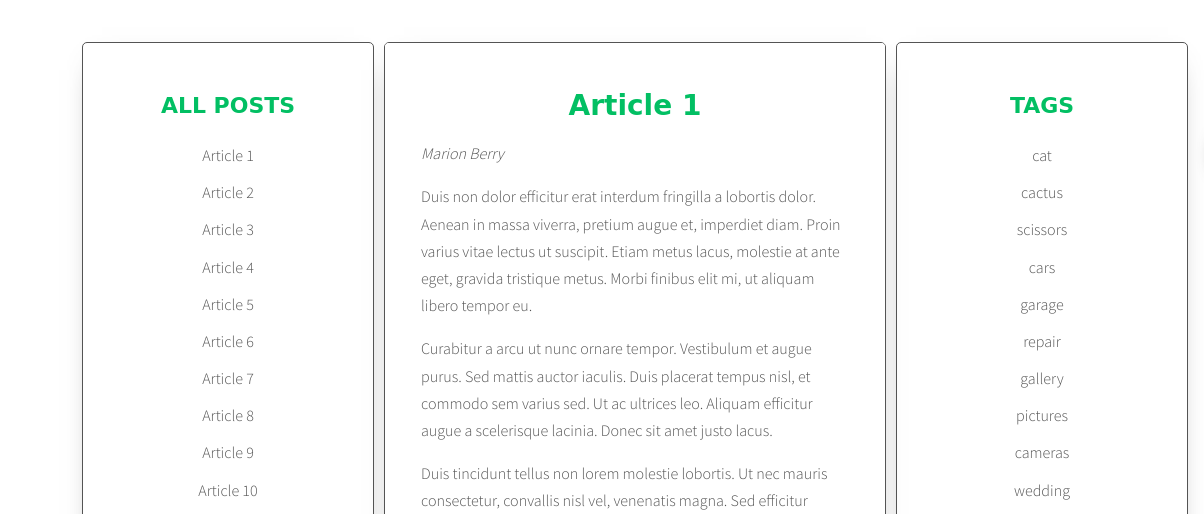
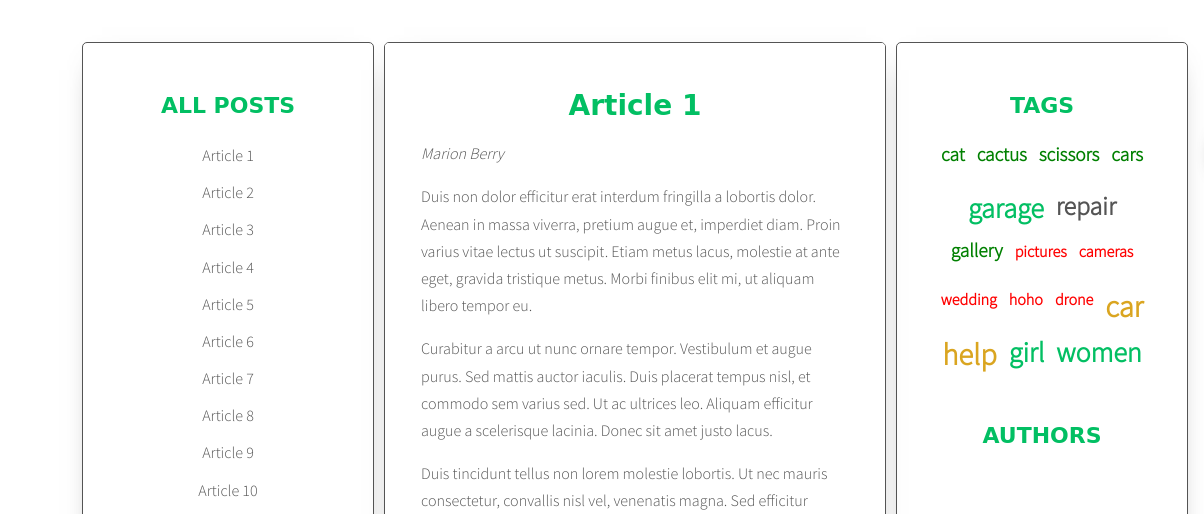
Before and after one commit to thempower/5.javascript-blog, a website: page index.html in a window 1280 px wide. Shown: the part 286-800 px from the top of the page, 0-1204 px from the left. Drawn offline with nearby package versions, Linux system fonts and the light colour scheme; a web font is replaced by a local one.

Commit message:
finished tags cloud

```diff
--- a/sass/style.scss
+++ b/sass/style.scss
@@ -232,7 +232,49 @@ header {
     margin: 0 10px 0 0;
   }
 }
+//TAGS
+.tags {
+  font-size: 20px;
+  font-weight: bold;
+  width: 100%;
+  display: inline-flex;
+  flex-direction: row;
+  flex-wrap: wrap;
+  justify-content: center;
+  align-items: center;
+  gap: 12px;
+  margin-bottom: 48px;
 
+  li {
+    padding: 0;
+    margin: 0;
+    height: 36px;
+  }
+}
+.tag-size-1 {
+  font-size: 1rem;
+  color: red;
+}
+
+.tag-size-2 {
+  font-size: 1.2rem;
+  color: green
+}
+
+.tag-size-3 {
+  font-size: 1.4em;
+  color: $green-color
+}
+
+.tag-size-4 {
+  font-size: 1.6rem;
+  color: $color-dark
+}
+
+.tag-size-5 {
+  font-size: 1.9rem;
+  color: goldenrod;
+}
 
 @media only screen and (max-width: 800px) {
 
```
Also changed, not shown: css/style.css, 1 other file.
